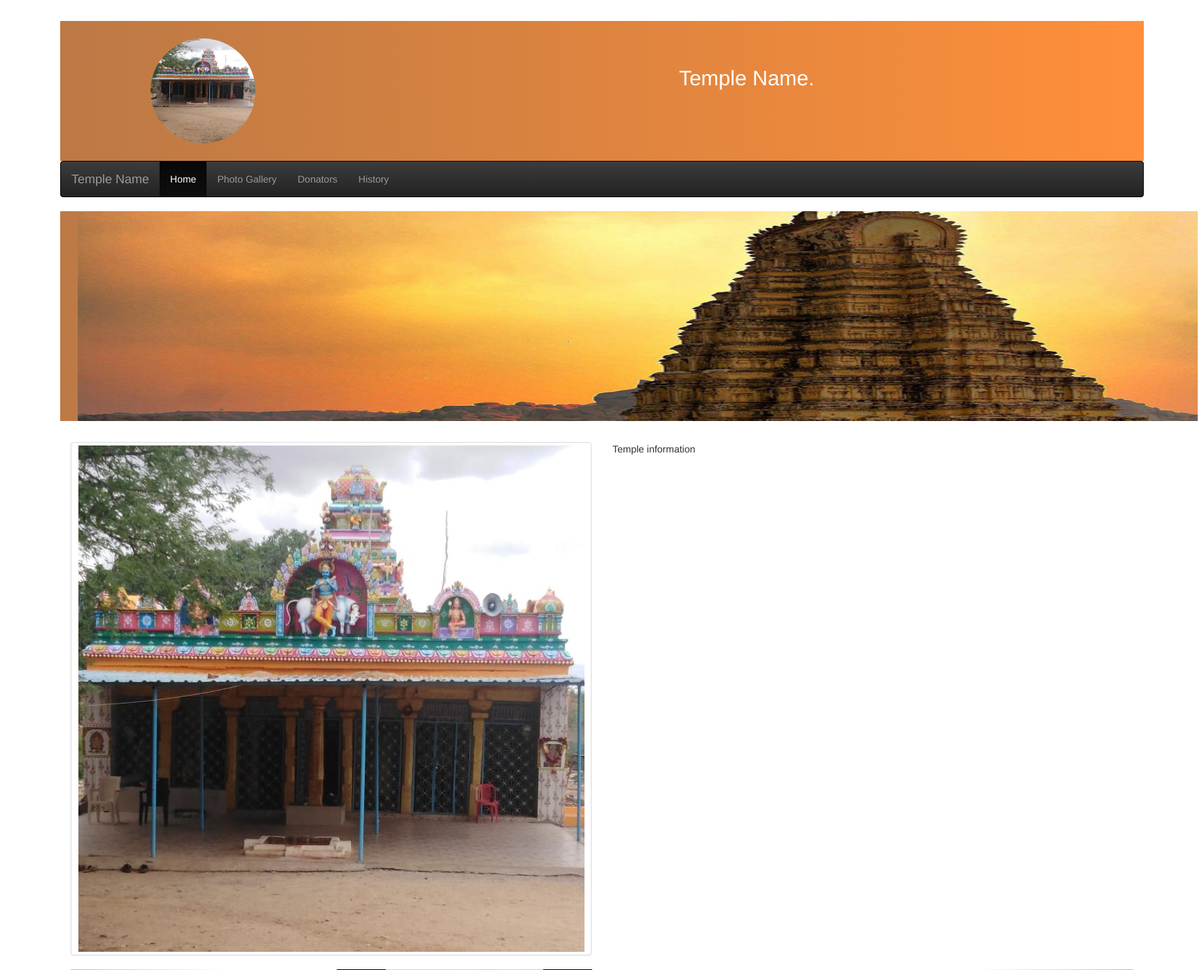
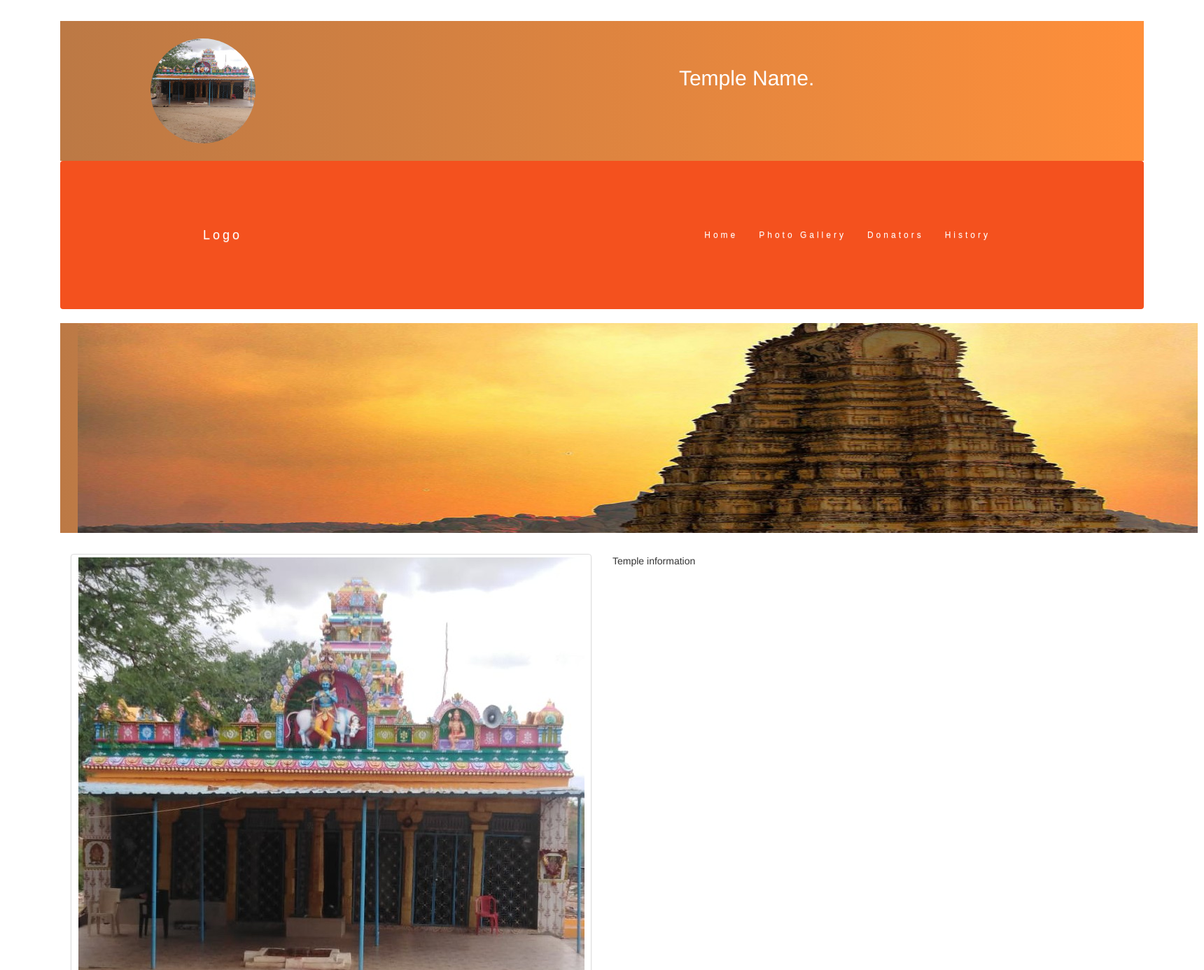
Before and after one commit to swaroop-hub/temple-website, a PHP site: page / in a window 1720 px wide. Shown: the top 1387 px of the page at 70% size. Run offline with PHP 8.4, Linux system fonts and the light colour scheme.

Commit message:
Minor changes

```diff
--- a/css/index.css
+++ b/css/index.css
@@ -2,9 +2,10 @@
 body {
     margin-left: 5% !important;
     margin-right: 5% !important;
+    font-family: Verdana, sans-serif; margin:0
 }
 * {box-sizing: border-box}
-body {font-family: Verdana, sans-serif; margin:0}
+
 
 
 .jumbotron {
@@ -14,6 +15,28 @@ body {font-family: Verdana, sans-serif; margin:0}
     background-image: linear-gradient(to right, #bc7945,#f7c97e);
 }
 
+.navbar {
+    margin-bottom: 0;
+    background-color: #f4511e;
+    z-index: 9999;
+    border: 0;
+    font-size: 12px !important;
+    line-height: 1.42857143 !important;
+    letter-spacing: 4px;
+    border-radius: 0;
+    font-family: Montserrat, sans-serif;
+  }
+  .navbar li a, .navbar .navbar-brand {
+    color: #fff !important;
+  }
+  .navbar-nav li a:hover, .navbar-nav li.active a {
+    color: #f4511e !important;
+    background-color: #fff !important;
+  }
+  .navbar-default .navbar-toggle {
+    border-color: transparent;
+    color: #fff !important;
+  }
 #photoHeading {
     height: 300px;
     padding-top: 0px !important;
--- a/index.html
+++ b/index.html
@@ -35,17 +35,24 @@
           </div>
 
         </div>
-      <nav class="navbar navbar-inverse">
-        <div class="container-fluid">
+        <nav class="navbar " id="bar">
+          <div class="container">
             <div class="navbar-header">
-            <a class="navbar-brand" href="#">Temple Name</a>
+              <button type="button" class="navbar-toggle" data-toggle="collapse" data-target="#myNavbar">
+                <span class="icon-bar"></span>
+                <span class="icon-bar"></span>
+                <span class="icon-bar"></span>
+              </button>
+              <a class="navbar-brand" href="index.html">Logo</a>
             </div>
-          <ul class="nav navbar-nav">
-            <li class="active"><a href="#">Home</a></li>
+            <div class="collapse navbar-collapse" id="myNavbar">
+              <ul class="nav navbar-nav navbar-right">
+                <li><a href="index.html">Home</a></li>
                 <li><a href="photo2.html">Photo Gallery</a></li>
                 <li><a href="donators.html">Donators</a></li>
                 <li><a href="#">History</a></li>
               </ul>
+            </div>
           </div>
         </nav>
       <div class="jumbotron">
```
Lines whose indentation alone changed are shown as unchanged.
